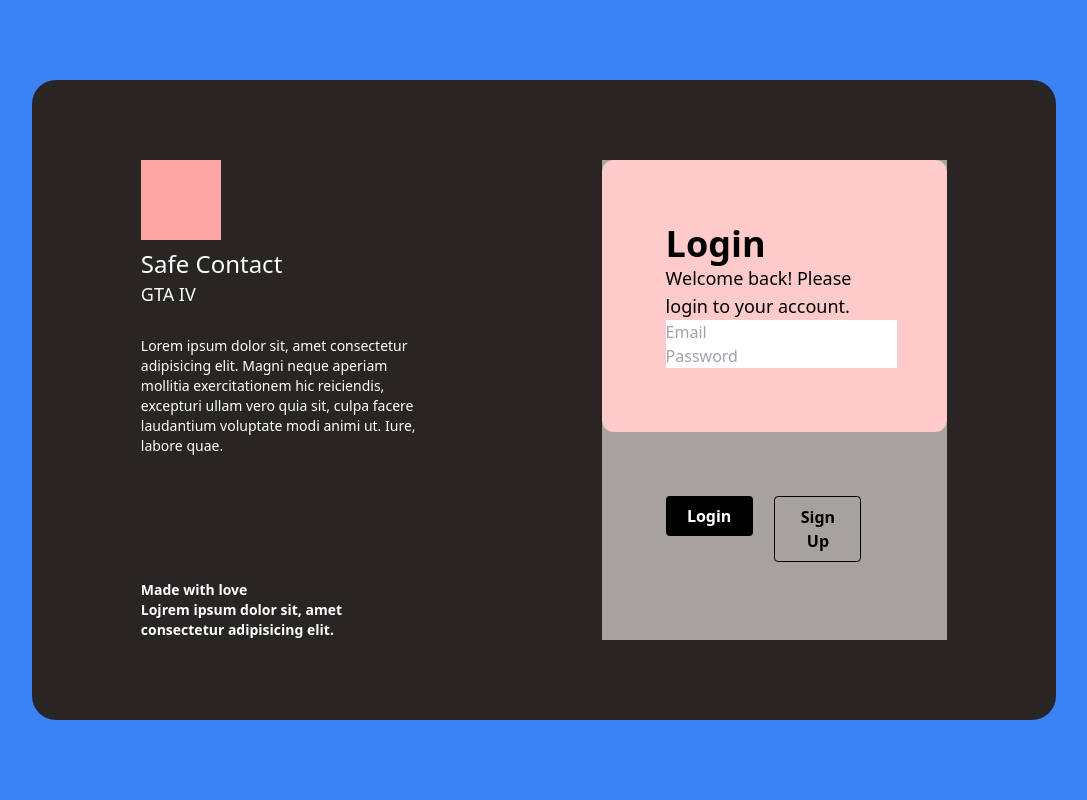
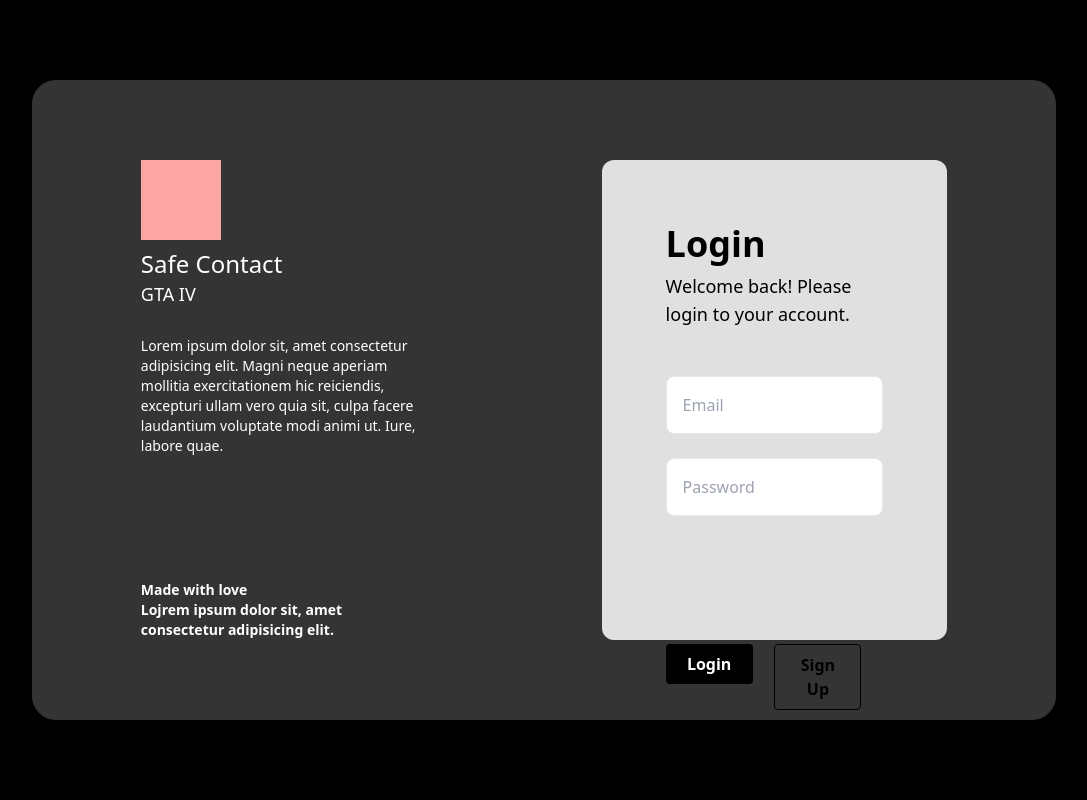
Before and after one commit to castorway/Safe-Contact, a Flask app: page /login in a window 1280 px wide. Shown: the whole page, without its empty margins (96-1183 px from the left). Run offline with Flask 2, Linux system fonts and the light colour scheme; style sheets or scripts are compiled from the project's sources; some libraries are stand-ins or nearby versions.

Commit message:
frontend still going

```diff
--- /dev/null
+++ b/SetupDB.py
@@ -0,0 +1,6 @@
+from pymongo import MongoClient
+import json
+
+def Create_indexes(db):
+    db["Users"].create_index([("Email","hashed")])
+    db["Users"].create_index([("Phone","hashed")])
--- a/client/static/css/output.css
+++ b/client/static/css/output.css
@@ -589,8 +589,20 @@ video {
   position: static;
 }
 
-.m-4 {
-  margin: 1rem;
+.mb-2 {
+  margin-bottom: 0.5rem;
+}
+
+.mb-7 {
+  margin-bottom: 1.75rem;
+}
+
+.mb-12 {
+  margin-bottom: 3rem;
+}
+
+.mb-6 {
+  margin-bottom: 1.5rem;
 }
 
 .mt-3 {
@@ -609,28 +621,12 @@ video {
   margin-bottom: 0.625rem;
 }
 
-.mb-2 {
-  margin-bottom: 0.5rem;
-}
-
 .mb-0 {
   margin-bottom: 0px;
 }
 
 .mr-2 {
   margin-right: 0.5rem;
-}
-
-.ml-4 {
-  margin-left: 1rem;
-}
-
-.mb-10 {
-  margin-bottom: 2.5rem;
-}
-
-.mb-7 {
-  margin-bottom: 1.75rem;
 }
 
 .block {
@@ -769,14 +697,6 @@ video {
   justify-content: space-evenly;
 }
 
-.rounded {
-  border-radius: 0.25rem;
-}
-
-.rounded-lg {
-  border-radius: 0.5rem;
-}
-
 .rounded-3xl {
   border-radius: 1.5rem;
 }
@@ -785,22 +705,16 @@ video {
   border-radius: 0.75rem;
 }
 
+.rounded-lg {
+  border-radius: 0.5rem;
+}
+
+.rounded {
+  border-radius: 0.25rem;
+}
+
 .border {
   border-width: 1px;
-}
-
-.border-4 {
-  border-width: 4px;
-}
-
-.border-blue-500 {
-  --tw-border-opacity: 1;
-  border-color: rgb(59 130 246 / var(--tw-border-opacity));
-}
-
-.border-blue-700 {
-  --tw-border-opacity: 1;
-  border-color: rgb(29 78 216 / var(--tw-border-opacity));
 }
 
 .border-black {
@@ -813,39 +727,9 @@ video {
   background-color: rgb(0 0 0 / var(--tw-bg-opacity));
 }
 
-.bg-red-500 {
+.bg-\[\#343434\] {
   --tw-bg-opacity: 1;
-  background-color: rgb(239 68 68 / var(--tw-bg-opacity));
-}
-
-.bg-red-400 {
-  --tw-bg-opacity: 1;
-  background-color: rgb(248 113 113 / var(--tw-bg-opacity));
-}
-
-.bg-blue-500 {
-  --tw-bg-opacity: 1;
-  background-color: rgb(59 130 246 / var(--tw-bg-opacity));
-}
-
-.bg-gray-800 {
-  --tw-bg-opacity: 1;
-  background-color: rgb(31 41 55 / var(--tw-bg-opacity));
-}
-
-.bg-stone-800 {
-  --tw-bg-opacity: 1;
-  background-color: rgb(41 37 36 / var(--tw-bg-opacity));
-}
-
-.bg-stone-500 {
-  --tw-bg-opacity: 1;
-  background-color: rgb(120 113 108 / var(--tw-bg-opacity));
-}
-
-.bg-stone-400 {
-  --tw-bg-opacity: 1;
-  background-color: rgb(168 162 158 / var(--tw-bg-opacity));
+  background-color: rgb(52 52 52 / var(--tw-bg-opacity));
 }
 
 .bg-red-300 {
@@ -853,50 +737,35 @@ video {
   background-color: rgb(252 165 165 / var(--tw-bg-opacity));
 }
 
+.bg-\[\#e0e0e0\] {
+  --tw-bg-opacity: 1;
+  background-color: rgb(224 224 224 / var(--tw-bg-opacity));
+}
+
+.bg-\[\#fff\] {
+  --tw-bg-opacity: 1;
+  background-color: rgb(255 255 255 / var(--tw-bg-opacity));
+}
+
+.bg-white {
+  --tw-bg-opacity: 1;
+  background-color: rgb(255 255 255 / var(--tw-bg-opacity));
+}
+
 .bg-transparent {
   background-color: transparent;
 }
 
-.bg-red-200 {
-  --tw-bg-opacity: 1;
-  background-color: rgb(254 202 202 / var(--tw-bg-opacity));
-}
-
-.bg-blue-200 {
-  --tw-bg-opacity: 1;
-  background-color: rgb(191 219 254 / var(--tw-bg-opacity));
-}
-
-.bg-stone-700 {
-  --tw-bg-opacity: 1;
-  background-color: rgb(68 64 60 / var(--tw-bg-opacity));
-}
-
-.p-4 {
-  padding: 1rem;
+.p-20 {
+  padding: 5rem;
 }
 
 .p-16 {
   padding: 4rem;
 }
 
-.p-20 {
-  padding: 5rem;
-}
-
-.py-5 {
-  padding-top: 1.25rem;
-  padding-bottom: 1.25rem;
-}
-
-.px-3 {
-  padding-left: 0.75rem;
-  padding-right: 0.75rem;
-}
-
-.py-4 {
-  padding-top: 1rem;
-  padding-bottom: 1rem;
+.p-4 {
+  padding: 1rem;
 }
 
 .py-2 {
@@ -1003,23 +840,23 @@ video {
   color: rgb(255 255 255 / var(--tw-text-opacity));
 }
 
-.text-blue-700 {
+.text-gray-900 {
   --tw-text-opacity: 1;
-  color: rgb(29 78 216 / var(--tw-text-opacity));
+  color: rgb(17 24 39 / var(--tw-text-opacity));
+}
+
+.text-black {
+  --tw-text-opacity: 1;
+  color: rgb(0 0 0 / var(--tw-text-opacity));
+}
+
+.hover\:border-black:hover {
+  --tw-border-opacity: 1;
+  border-color: rgb(0 0 0 / var(--tw-border-opacity));
 }
 
 .hover\:border-transparent:hover {
   border-color: transparent;
-}
-
-.hover\:bg-blue-500:hover {
-  --tw-bg-opacity: 1;
-  background-color: rgb(59 130 246 / var(--tw-bg-opacity));
-}
-
-.hover\:bg-blue-700:hover {
-  --tw-bg-opacity: 1;
-  background-color: rgb(29 78 216 / var(--tw-bg-opacity));
 }
 
 .hover\:bg-white:hover {
--- a/client/templates/login.html
+++ b/client/templates/login.html
@@ -1,9 +1,8 @@
-{% extends "base.html"%} {% block title %} Login {% endblock %} {% block content
-%}
+{% extends "base.html"%} {% block title %} Login {% endblock %} {% block content %}
 <!-- window -->
-<div class="w-full h-full bg-blue-500 flex justify-center items-center">
+<div class="w-full h-full bg-black flex justify-center items-center">
     <!-- outer grey box -->
-  <div class="h-4/5 w-4/5 bg-stone-800 flex justify-evenly flex-col sm:flex-row p-20 rounded-3xl">
+    <div class="h-4/5 w-4/5 bg-[#343434] flex justify-evenly flex-col sm:flex-row p-20 rounded-3xl">
 
         <!-- left smaller box -->
         <div class="w-1/2 pr-36 flex flex-col justify-between">
@@ -40,15 +39,15 @@
         </div>
 
         <!-- right smaller box (lighter grey) -->
-    <div class="bg-stone-400 w-2/5">
+        <div class="bg-[#e0e0e0] w-2/5 rounded-xl">
             <!-- content -->
-      <div class="p-16 bg-red-200 rounded-xl">
+            <div class="p-16">
                 <!-- text -->
-        <div>
+                <div class="mb-12">
                     <!-- title and sub-title -->
                     <div>
                         <!-- title -->
-            <div class="font-bold text-4xl">
+                        <div class="font-bold text-4xl mb-2">
                             Login
                         </div>
                         <!-- sub title -->
@@ -62,43 +61,33 @@
                 <!-- fields -->
                 <div>
                     <!-- email field -->
-        <div>
+                    <div class="mb-6">
                         <!-- Email Address -->
-          <input
-            type="email"
-            class="form-control"
-            id="email"
-            name="email"
-            placeholder="Email"
-          />
+                        <input type="email" class="form-control block p-4 w-full text-gray-900 bg-[#fff] rounded-lg border sm:text-md focus:ring-gray-300 dark:bg-white dark:placeholder-gray-300 dark:text-white focus:border-l-2 focus:border-gray-800" id="email large-input" name="email"
+                            placeholder="Email" />
                     </div>
                     <!-- password field -->
                     <div>
                         <!-- Password -->
-          <input
-            type="password"
-            class="form-control"
-            id="password"
-            name="password"
-            placeholder="Password"
-          />
+                        <input type="password" class="form-controlblock p-4 w-full text-gray-900 bg-white rounded-lg border sm:text-md focus:ring-gray-300 focus:border-gray-300 dark:bg-white dark:placeholder-gray-300 dark:text-white " id="password large-input" name="password"
+                            placeholder="Password" />
                     </div>
                 </div>
             </div>
 
             <!-- buttons -->
-      <div class="p-16 flex mb-4w-full">
+            <div class="p-16 flex">
                 <!-- login button -->
-        <div class="mr-25 w-1/2">
+                <div class="w-1/2">
                     <!-- Login -->
-          <button class="bg-black hover:bg-white text-white hover:te-black font-bold py-2 px-4 rounded w-4/5">
+                    <button class="bg-black hover:bg-white text-white hover:text-black hover:border-black font-bold py-2 px-4 rounded w-4/5">
             Login
           </button>
                 </div>
                 <!-- sign up button -->
-        <div  class="mr-25 w-1/2">
+                <div class="w-1/2">
                     <!-- Sign Up -->
-          <button class="bg-transparent hover:bg-black text-black font-semibold hover:text-white py-2 px-4 border border-black hover:border-transparent rounded w-4/5">
+                    <button class="bg-transparent hover:bg-black text-black font-semibold hover:text-white hover:border-black py-2 px-4 border border-black hover:border-transparent rounded w-4/5">
             Sign Up
           </button>
                 </div>
--- a/main.py
+++ b/main.py
@@ -1,4 +1,8 @@
 from client import create_app
+from pymongo import MongoClient
+import json
+import flask
+import hashlib
 
 # make the web app
 app = create_app()
```
Also changed, not shown: other parts of client/static/css/output.css (+68 -131 lines), messaging.py (line endings or trailing spaces). Lines whose indentation alone changed are shown as unchanged.
